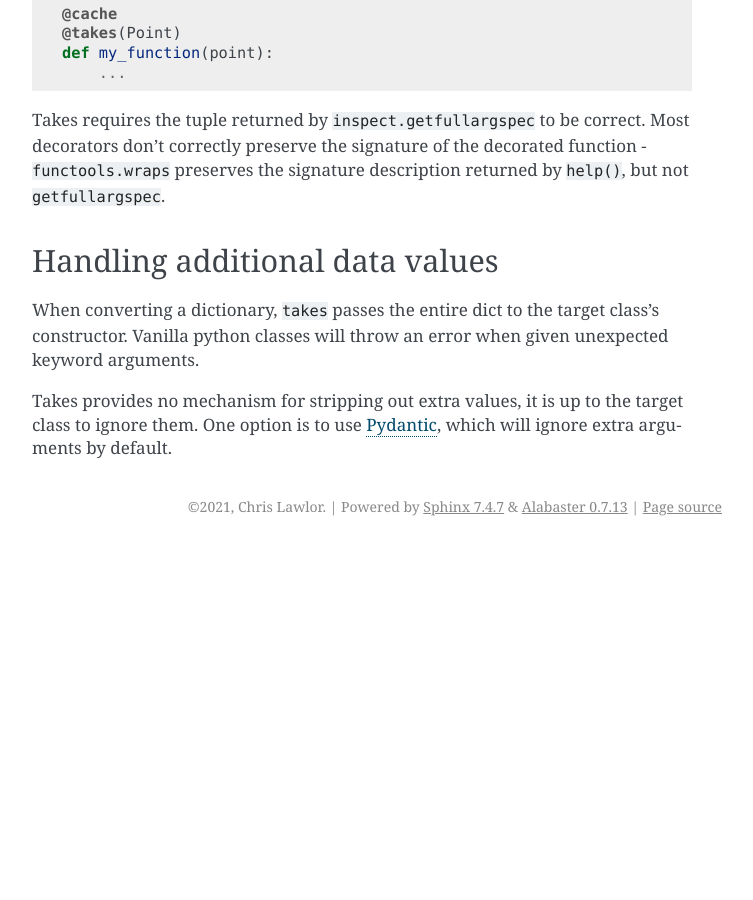
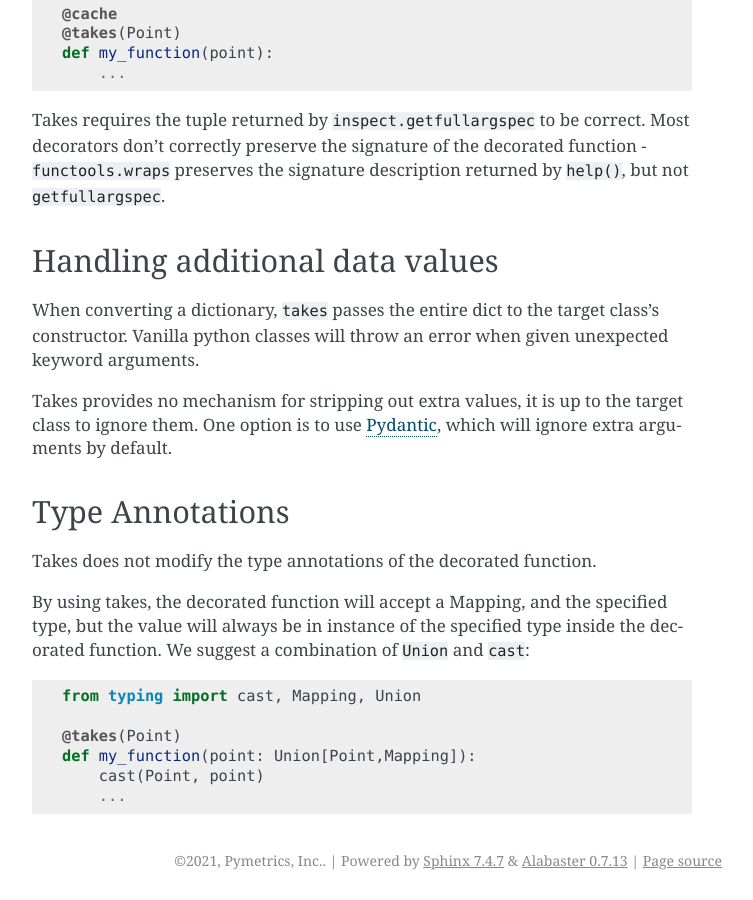
Before and after one commit to pymetrics/takes, a Sphinx documentation site: the page built from docs/usage.rst, in a window 1280 px wide and 900 px high, scrolled down 1481 px. Shown: the whole window, without its empty margins (388-1141 px from the left). Built offline with Sphinx 7.4.7, drawn with Linux system fonts in a browser that asks for light colours; before the commit the page ends 2027 px from its top, so only the background shows below that.

Commit message:
Update docs

```diff
--- a/docs/conf.py
+++ b/docs/conf.py
@@ -47,7 +47,7 @@ master_doc = 'index'
 
 # General information about the project.
 project = 'Takes'
-copyright = "2021, Chris Lawlor"
+copyright = "2021, Pymetrics, Inc."
 author = "Chris Lawlor"
 
 # The version info for the project you're documenting, acts as replacement
--- a/docs/usage.rst
+++ b/docs/usage.rst
@@ -88,3 +88,21 @@ to the target class to ignore them. One option is to use Pydantic_, which
 will ignore extra arguments by default.
 
 .. _Pydantic: https://pydantic-docs.helpmanual.io/usage/model_config/
+
+
+Type Annotations
+----------------
+
+Takes does not modify the type annotations of the decorated function.
+
+By using takes, the decorated function will accept a Mapping, and the
+specified type, but the value will always be in instance of the
+specified type inside the decorated function. We suggest a combination of ``Union`` and
+``cast``::
+
+    from typing import cast, Mapping, Union
+
+    @takes(Point)
+    def my_function(point: Union[Point,Mapping]):
+        cast(Point, point)
+        ...
```
